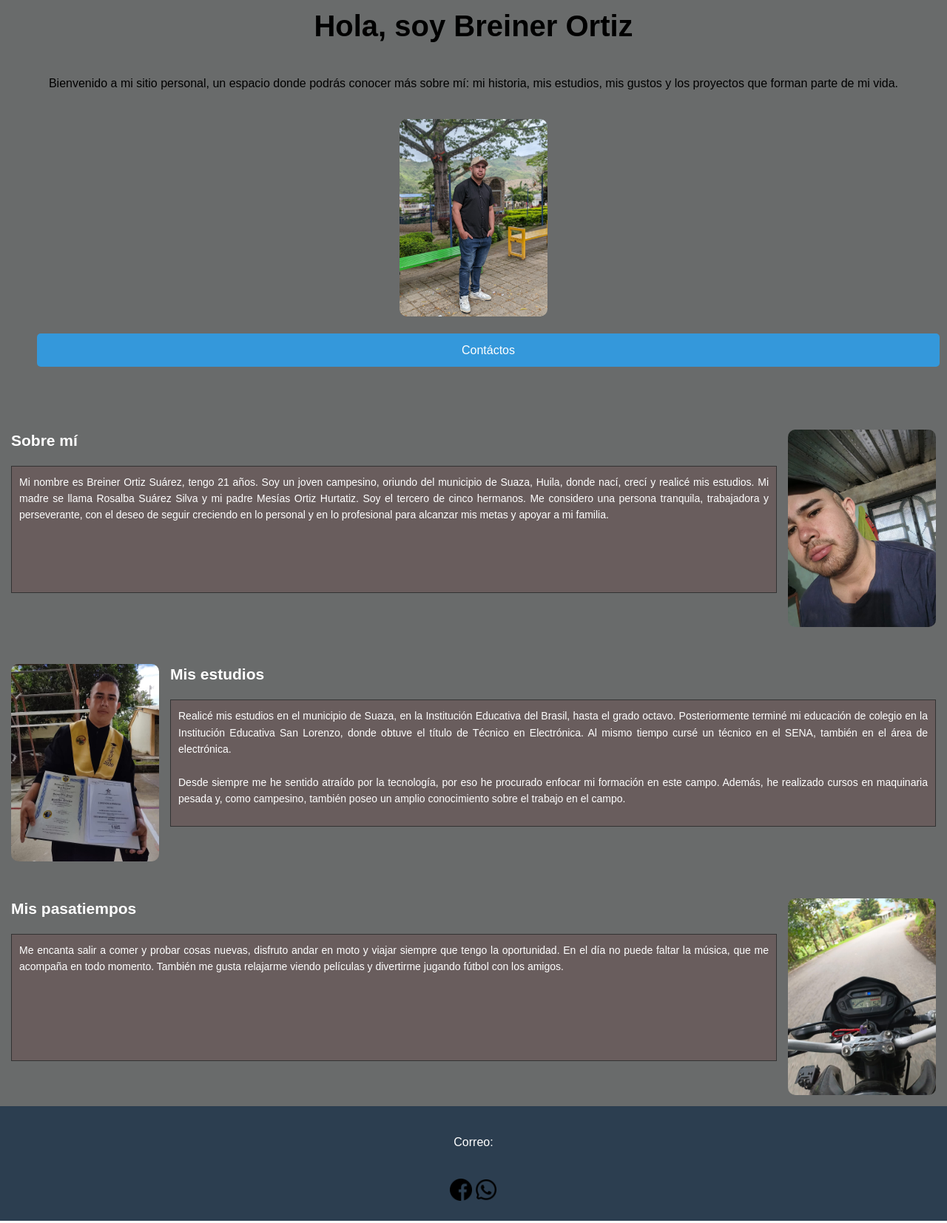
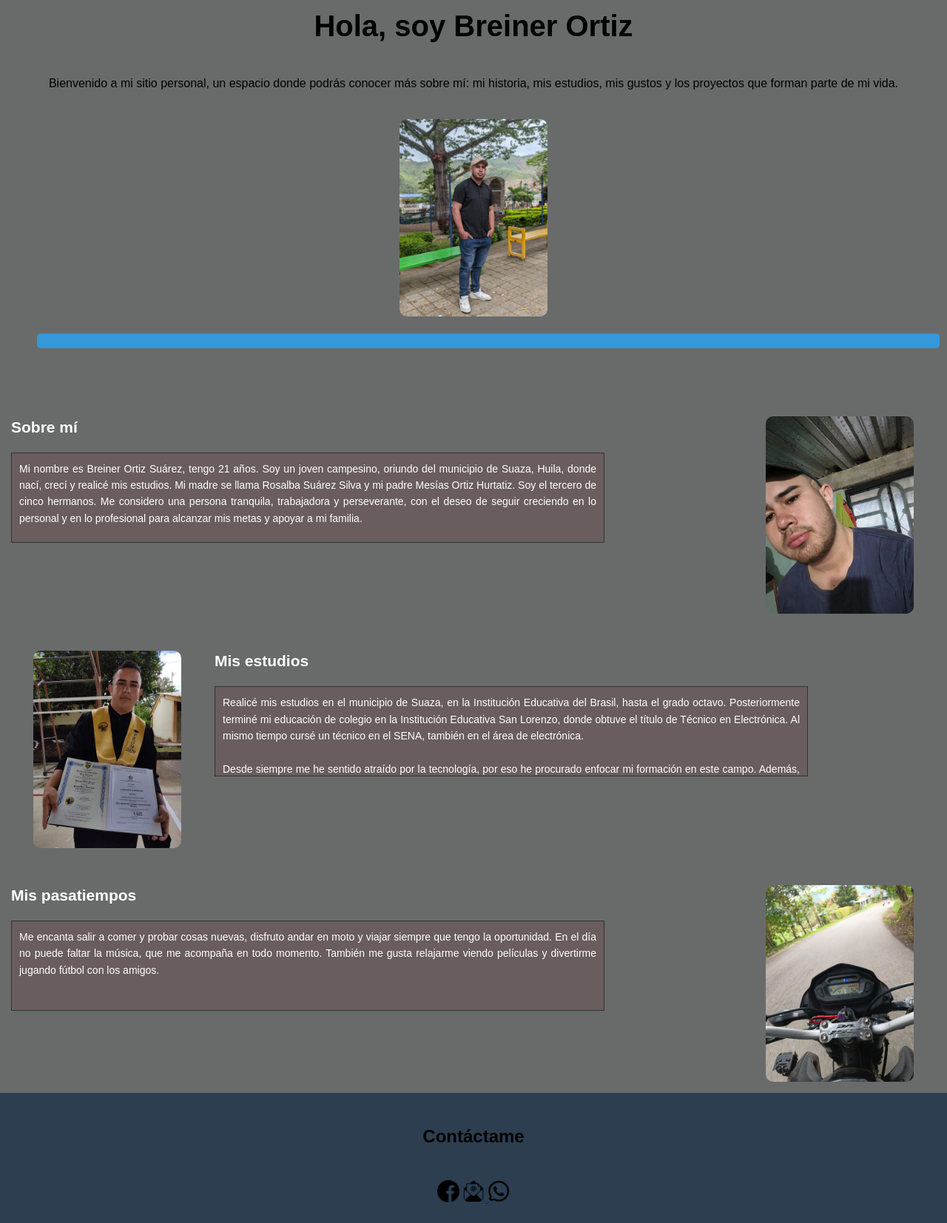
Before and after one commit to Breinerortiz/entregable1-web2-Ortiz-Breiner, a plain HTML site: page index.html in a window 1280 px wide. Shown: the part 182-1836 px from the top of the page at 74% size. Drawn offline with Linux system fonts and the light colour scheme.

Commit message:
modificar

```diff
--- a/CSS/styles.css
+++ b/CSS/styles.css
@@ -12,30 +12,49 @@ body {
   padding: 10px 20px;
   background: #2c3e50;
   position: sticky;
+  top: 0;           /* se pega arriba */
+  z-index: 1000;    /* queda por encima del contenido */
 }
 
-/* Menú hamburguesa visible en pantallas pequeñas */
+/* Botón hamburguesa (solo móvil) */
 .menu- {
   font-size: 28px;
   cursor: pointer;
+  color: white;
+  display: none;    /* oculto en PC */
 }
 
-.menu-clases{
-  display: none;
+.menu-clases {
+  display: flex;
   gap: 20px;
 }
 
+.menu-clases a {
+  color: white;
+  text-decoration: none;
+  font-weight: bold;
+  transition: color 0.3s;
+}
+
+.menu-clases a:hover {
+  color: #f0a500;
+}
+
+/* Logo */
 .portada .logo {
   font-size: 1.5em;
   font-weight: bold;
   margin-left: 10px;
 }
 
-/* Imagen dentro de .logo */
 .portada .logo .lo {
   width: 50px;
 }
 
+/* Espacio al hacer scroll a secciones */
+section {
+  scroll-margin-top: 80px;
+}
 
 
 .presen {
@@ -97,6 +116,11 @@ body {
   max-width: 100%;
   height: auto;
   border-radius: 10px;
+  margin-left: 30px;
+  margin-right: 30px;
+
+
+
 }
 
  img {
@@ -106,10 +130,11 @@ body {
   }
 
 .content p {
-  height: 150px;
+  height: 100px;
+  width: 80%;
   border: 1px solid #333;
   padding: 10px;
-  overflow-y: auto;
+  overflow-y: visible;
   overflow-x: hidden;
   background: #695d5d; /* opcional: fondo blanco para contraste */
 }
@@ -118,7 +143,7 @@ body {
 
 footer {
   background: #2c3e50;
-  color: white;
+  color: rgb(0, 0, 0);
   padding: 20px;
   text-align: center;
 }
--- a/index.html
+++ b/index.html
@@ -27,8 +27,8 @@
   <section class="presen" id="A">
     <h1>Hola, soy Breiner Ortiz</h1>
     <p>Bienvenido a mi sitio personal, un espacio donde podrás conocer más sobre mí: mi historia, mis estudios, mis gustos y los proyectos que forman parte de mi vida.</p>
-    <img  src="/img/uno.png" alt="soy breiner">
-    <a href="#contacto" class="btn">Contáctos</a>
+    <img  src="/img/Breiner.png" alt="soy breiner">
+    <a href="#" class="btn"></a>
   </section>
 
 
@@ -81,10 +81,10 @@
 
   <!-- FOOTER -->
   <footer id="contacto">
-    <p>Correo: <a href="breinersuarez50@Gmail.com"></a></p>
+    <h2>Contáctame</h2>
     <div class="social">
-      <a href="https://www.facebook.com/share/1F7KcecDUK/"><img class="logos" src="img/facebook.png" alt=""></a>
-
+      <a href="https://www.facebook.com/share/1F7KcecDUK/"><img class="logos" src="img/facebook.png" alt="facebook"></a>
+<a href="mailto:breinersuarez50@Gmail.com"><img class="logos" src="img/gmail.png" alt="gmail"> </a>
       <a href="https://wa.link/4go7uy"><img class="logos" src="img/whatsapp.png" alt="whatsapp"></a>
     </div>
   </footer>
```
Also changed, not shown: img/Breiner.png (added), img/gmail.png (added), img/uno.png (deleted).
